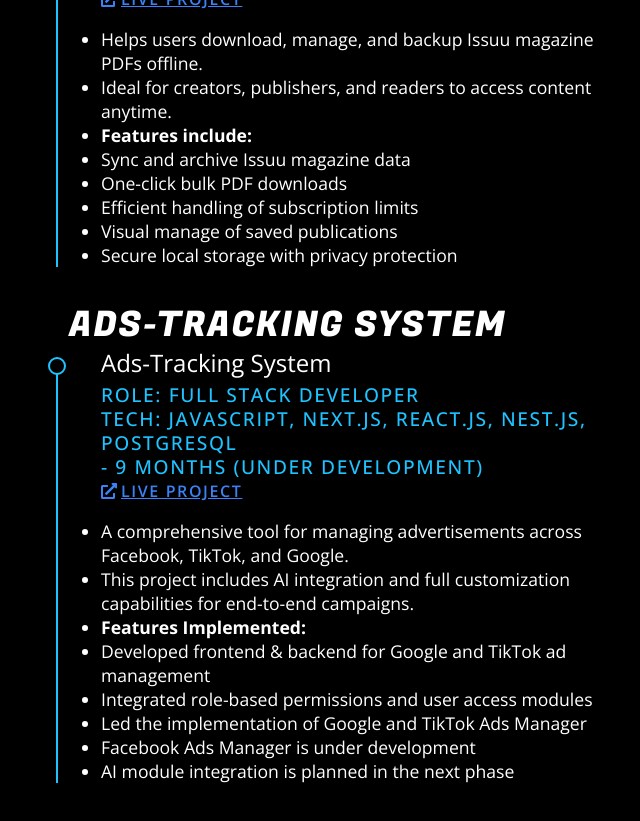
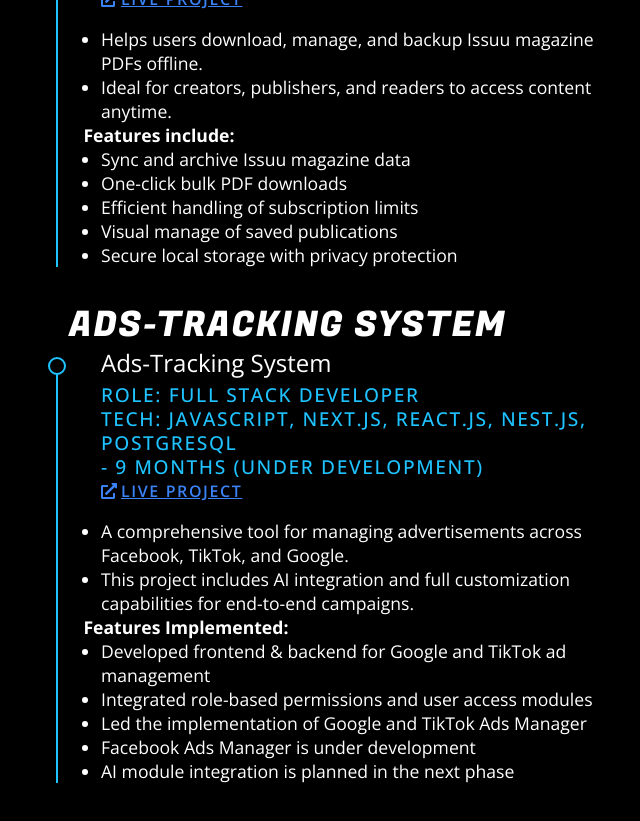
Before and after one commit to Dilipdabhi2003/personal-portfolio, a React (Vite) app: page / in a window 1280 px wide. Shown: the part 3220-4041 px from the top of the page, without its empty margins (587-1227 px from the left). Built offline with nearby package versions, Linux system fonts and the light colour scheme.

Commit message:
Update tech-stack.css

```diff
--- a/src/styles/tech-stack.css
+++ b/src/styles/tech-stack.css
@@ -65,3 +65,8 @@
 		line-height: 1.5rem;
 	}
 }
+.no-bullet {
+  list-style: none;
+  margin-left: -1em;
+  font-weight: bold;
+}
```
